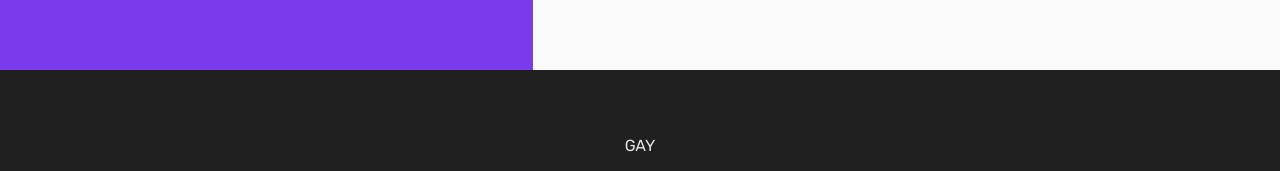
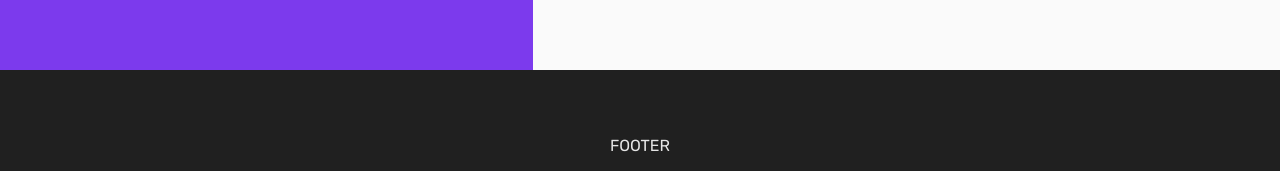
Before and after one commit to paturikaustubh/portfolio-2.0, a Next.js app: page / in a window 1280 px wide. Shown: the part 4533-4704 px from the top of the page. Built offline with nearby package versions, Linux system fonts and the light colour scheme.

Commit message:
Update Footer.jsx

```diff
--- a/components/Footer/Footer.jsx
+++ b/components/Footer/Footer.jsx
@@ -1,5 +1,5 @@
 import "./styles.css";
 
 export default function Footer() {
-  return <footer>GAY</footer>;
+  return <footer>FOOTER</footer>;
 }
```
